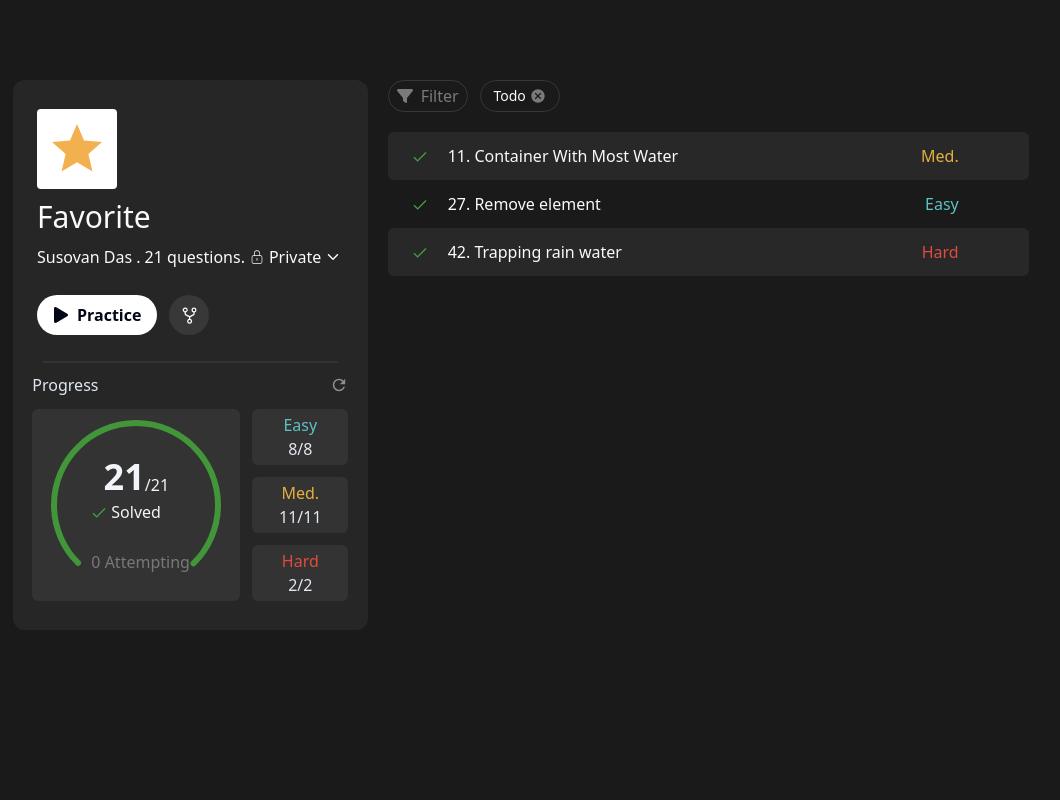
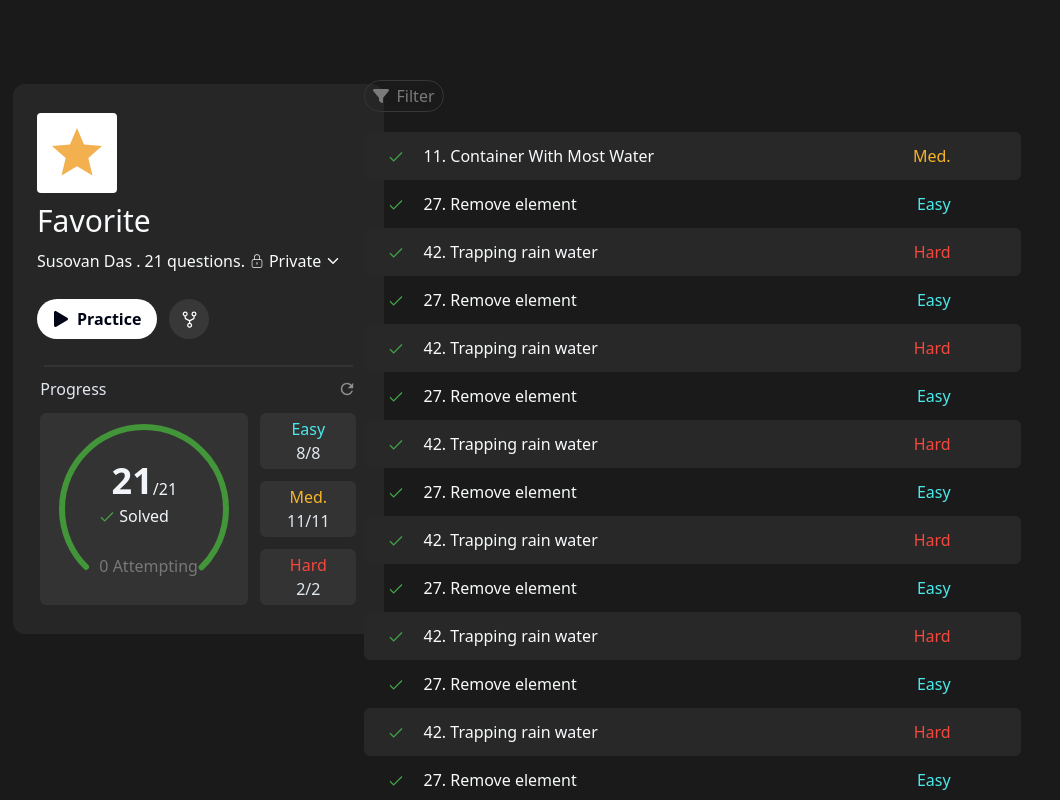
Before and after one commit to SusovanDas19/LeetCode_Fav_Page_Clone, a React (Vite) app: page / in a window 1280 px wide. Shown: the top 800 px of the page, without its empty margins (67-1127 px from the left). Built offline with nearby package versions, Linux system fonts and the light colour scheme.

Commit message:
Add more styling

```diff
--- a/src/App.jsx
+++ b/src/App.jsx
@@ -7,13 +7,13 @@ function App() {
   return (
     <RecoilRoot>
       <div className=" flex flex-row h-screen max-w-full bg-[#1a1a1a] mx-6 gap-5">
-      <div className=" flex h-full w-1/3 mt-20">
-        <InfoSection />
+        <div className=" flex h-full w-1/3 mt-20 fixed top-1 left-6 ">
+          <InfoSection />
+        </div>
+        <div className="flex h-full w-2/3 mt-20 ml-[33%]">
+          <QuestionsPart />
+        </div>
       </div>
-      <div className="flex h-full w-2/3 mt-20">
-        <QuestionsPart/>
-      </div>
-    </div>
     </RecoilRoot>
   );
 }
--- a/src/Component/FilterOpt.jsx
+++ b/src/Component/FilterOpt.jsx
@@ -1,10 +1,38 @@
 import { motion } from "framer-motion";
 import { IoMdRefresh } from "react-icons/io";
+import { useRecoilState, useSetRecoilState } from "recoil";
+import { filterOpt, filterTags } from "../atoms/filterTag";
+import { useEffect, useRef } from "react";
 
 function FilterOpt() {
+  const setShowFilterOpt = useSetRecoilState(filterOpt);
+  const filterOptRef = useRef(null);
+  const setFilterTag = useSetRecoilState(filterTags)
+
+  useEffect(() => {
+    const handelClickOutside = (event) => {
+      if (
+        filterOptRef.current &&
+        !filterOptRef.current.contains(event.target)
+      ) {
+        setShowFilterOpt(false);
+      }
+    };
+
+    document.addEventListener("mousedown", handelClickOutside);
+
+    return ()=>{
+      document.removeEventListener("mousedown", handelClickOutside);
+    }
+  }, [setShowFilterOpt]);
+
+  function handelReset(){
+    setFilterTag([]);
+  }
   return (
     <motion.div
-      className="bg-[#333333] h-72 w-72 rounded-md border border-[#484848] "
+      className="bg-[#333333] h-72 w-72 rounded-md border border-[#484848]"
+      ref={filterOptRef}
       initial={{ opacity: 0, scale: 0.5 }}
       animate={{ opacity: 1, scale: 1 }}
       transition={{
@@ -17,25 +45,25 @@ function FilterOpt() {
         <div className="flex flex-col gap-4 mx-2 mt-4 text-slate-50 text-sm font-medium">
           <p>Status</p>
           <div className="flex flex-row gap-3">
-            <Checkbox label="Todo" />
-            <Checkbox label="Solved" />
-            <Checkbox label="Attempted" />
+            <Checkbox label="Todo" key="Todo" />
+            <Checkbox label="Solved" key="Solved" />
+            <Checkbox label="Attempted" key="Attempted" />
           </div>
         </div>
         <div className="flex flex-col gap-4 mx-2 mt-4 text-sm font-medium">
           <p className="text-slate-50">Difficulty</p>
           <div className="flex flex-row gap-3">
-            <Checkbox label="Easy" lableColor="text-[#5dc2c4]" />
-            <Checkbox label="Medium" lableColor="text-[#e6b03f]" />
-            <Checkbox label="Hard" lableColor="text-[#e24a41]" />
+            <Checkbox key="Easy" label="Easy" lableColor="text-[#4CE9EC]" />
+            <Checkbox key="Medium" label="Medium" lableColor="text-[#F7B529]" />
+            <Checkbox key="Hard" label="Hard" lableColor="text-[#F3493F]" />
           </div>
         </div>
         <div className="flex flex-col gap-4 mx-2 mt-4 w-full text-slate-50 text-sm font-medium">
           <div className="flex flex-row gap-3">
-            <Checkbox label="Show tags" />
+            <Checkbox key="Show tags" label="Show tags" />
           </div>
           <div>
-            <button className="bg-[#3b3b3b] gap-2 flex flex-row items-center text-base justify-center p-2 w-11/12 rounded-md">
+            <button onClick={handelReset} className="bg-[#3b3b3b] gap-2 flex flex-row items-center text-base justify-center p-2 w-11/12 rounded-md">
               <IoMdRefresh className="text-lg" /> Reset
             </button>
           </div>
@@ -46,10 +74,20 @@ function FilterOpt() {
 }
 
 function Checkbox({ label, lableColor }) {
+
+  const [filterTag,setFilterTag] = useRecoilState(filterTags)
+
+  function handelChecked(event) {
+    if (event.target.checked && label !== "Show tags") {
+      setFilterTag((prev) => [...prev, label]);
+    } else {
+      setFilterTag((prev) => prev.filter((tag) => tag !== label));
+    }
+  }
   return (
     <div className="checkbox-wrapper flex items-center gap-0.5">
-      <input id="c1-13" type="checkbox" />
-      <label for="c1-13" className={`${lableColor} font-medium text-sm`}>
+      <input id="c1-13" type="checkbox" onClick={handelChecked} checked={filterTag.includes(label)}/>
+      <label htmlFor="c1-13" className={`${lableColor} font-medium text-sm`}>
         {label}
       </label>
     </div>
--- a/src/Component/InfoSection.jsx
+++ b/src/Component/InfoSection.jsx
@@ -5,6 +5,7 @@ import { FaPlay } from "react-icons/fa";
 import { VscRepoForked } from "react-icons/vsc";
 import { IoMdRefresh } from "react-icons/io";
 import { FcCheckmark } from "react-icons/fc";
+import { useState } from "react";
 
 function InfoSection() {
   return (
@@ -50,15 +51,15 @@ function InfoSection() {
           </div>
           <div className="flex basic-[30%] self-start flex-col gap-3">
             <div className="flex text-slate-200 bg-[#333333] w-24 h-14 items-center justify-center flex-col p-4 rounded-md">
-              <p className="text-[#5dc2c4]">Easy</p>
+              <p className="text-[#4CE9EC]">Easy</p>
               <p>8/8</p>
             </div>
             <div className="flex text-slate-200 bg-[#333333] w-24 h-14 items-center justify-center flex-col p-4 rounded-md">
-              <p className="text-[#e6b03f]	">Med.</p>
+              <p className="text-[#F7B529]	">Med.</p>
               <p>11/11</p>
             </div>
             <div className="flex text-slate-200 bg-[#333333] w-24 h-14 items-center justify-center flex-col p-4 rounded-md">
-              <p className="text-[#e24a41]	">Hard</p>
+              <p className="text-[#F3493F]	">Hard</p>
               <p>2/2</p>
             </div>
           </div>
@@ -69,17 +70,25 @@ function InfoSection() {
 }
 
 const CircularProgressBar = ({
-  percentage = 75,
   size = 170,
   strokeWidth = 6,
-  color = "#429539",
+  colors = ["#4CE9EC", "#F7B529", "#F3493F","#439539"], // Different colors for the segments
 }) => {
   const radius = (size - strokeWidth) / 2;
   const circumference = 2 * Math.PI * radius;
-  const offset = circumference - (percentage / 100) * circumference;
+
+  // Define the lengths for each segment
+  const segment1 = (circumference * 28.57) / 100; // First segment
+  const segment2 = (circumference * 39.28) / 100; // Second segment
+  const segment3 = (circumference * 7.14) / 100; // Third segment
+  const segment4 = (circumference * 74.99) / 100;
+  const [hover, setHover] = useState(false);
 
   return (
-    <div>
+    <div
+      onMouseEnter={() => setHover(true)}
+      onMouseLeave={() => setHover(false)}
+    >
       <svg width={size} height={size} className="-rotate-225">
         <circle
           cx={size / 2}
@@ -89,28 +98,86 @@ const CircularProgressBar = ({
           strokeWidth={strokeWidth}
           fill="none"
         />
+        {hover ? (
+          <>
+            {/* First Segment */}
             <circle
               cx={size / 2}
               cy={size / 2}
               r={radius}
-          stroke={color}
+              stroke={colors[0]}
               strokeWidth={strokeWidth}
               fill="none"
-          strokeDasharray={circumference}
-          strokeDashoffset={offset}
+              strokeDasharray={`${segment1} ${circumference - segment1}`}
+              strokeDashoffset={0}
               strokeLinecap="round"
             />
+            {/* Second Segment */}
+            <circle
+              cx={size / 2}
+              cy={size / 2}
+              r={radius}
+              stroke={colors[1]}
+              strokeWidth={strokeWidth}
+              fill="none"
+              strokeDasharray={`${segment2} ${circumference - segment2}`}
+              strokeDashoffset={-segment1}
+              strokeLinecap="round"
+            />
+            {/* Third Segment */}
+            <circle
+              cx={size / 2}
+              cy={size / 2}
+              r={radius}
+              stroke={colors[2]}
+              strokeWidth={strokeWidth}
+              fill="none"
+              strokeDasharray={`${segment3} ${circumference - segment3}`}
+              strokeDashoffset={-(segment1 + segment2)}
+              strokeLinecap="round"
+            />
+          </>
+        ) : (
+          <>
+            <circle
+              cx={size / 2}
+              cy={size / 2}
+              r={radius}
+              stroke={colors[3]}
+              strokeWidth={strokeWidth}
+              fill="none"
+              strokeDasharray={`${segment4} ${circumference - segment4}`}
+              strokeDashoffset={0}
+              strokeLinecap="round"
+            />
+          </>
+        )}
       </svg>
 
       <div className="flex items-center top-1/3 left-1/2 absolute -translate-x-1/2 -translate-y-1/2">
         <div className="flex justify-center items-end">
+          {hover ? (
+            <>
+              <h1 className="text-4xl font-bold">73</h1>
+              <p>.93%</p>
+            </>
+          ) : (
+            <>
               <h1 className="text-4xl font-bold">21</h1>
               <p>/21</p>
+            </>
+          )}
         </div>
       </div>
       <div className="flex flex-row items-center justify-center absolute top-20 left-10 gap-1">
+        {hover ? (
+          <p>Acceptance</p>
+        ) : (
+          <>
             <FcCheckmark />
             <p>Solved</p>
+          </>
+        )}
       </div>
       <div className="flex items-center absolute bottom-4 left-10 w-auto text-[#787878]">
         <p>0 Attempting</p>
--- a/src/Component/QuesDetails.jsx
+++ b/src/Component/QuesDetails.jsx
@@ -12,7 +12,7 @@ function QuesDetails({ qName, color, hoverColor, qDifficulty, qDiffColor }) {
         <p className="text-slate-50">{qName}</p>
       </div>
 
-      <div className="flex flex-row gap-4 mr-6 items-center ">
+      <div className="flex flex-row gap-4 mr-6 items-center text-base font-normal">
         <p className={`${qDiffColor}`}>{qDifficulty}</p>
         <TiStarOutline className="opacity-0 group-hover:opacity-100 fill-[#a8a8a8] hover:bg-[#545454] rounded-md p-1 text-3xl"/>
       </div>
--- a/src/Component/Questions.jsx
+++ b/src/Component/Questions.jsx
@@ -2,13 +2,14 @@ import { useState } from "react";
 import { FaFilter } from "react-icons/fa6";
 import { motion } from "framer-motion";
 import { useRecoilState, useRecoilValue, useSetRecoilState } from "recoil";
-import { filterOpt } from "../atoms/filterTag";
+import { filterOpt, filterTags } from "../atoms/filterTag";
 import { MdCancel } from "react-icons/md";
 import FilterOpt from "./FilterOpt";
 import QuesDetails from "./QuesDetails";
 
 function QuestionsPart() {
   const [showFilterOpt, setShowFilterOpt] = useRecoilState(filterOpt);
+  const filterTag = useRecoilValue(filterTags);
 
   return (
     <div className="w-full relative">
@@ -23,62 +24,192 @@ function QuestionsPart() {
             <FaFilter /> Filter
           </button>
         </div>
-        <div>
-          <FilterTag label="Todo" lableColor="text-red-800" />
+        <div className="flex flex-row items-center justify-center gap-2">
+          {filterTag.map((label, index) => (
+            <FilterTag key={index} label={label} />
+          ))}
         </div>
         <div className="absolute top-12">
           {showFilterOpt ? <FilterOpt /> : null}
         </div>
       </div>
 
+      {/* Questions  */}
       <div className="flex flex-col mt-5">
-          <QuesDetails qName="11. Container With Most Water" color="bg-[#282828]" hoverColor="hover:bg-[#464646]" qDifficulty="Med." qDiffColor="text-[#e6b03f]"/>
-          <QuesDetails qName="27. Remove element" color="bg-transparent" hoverColor="hover:bg-[#3a3a3a]" qDifficulty="Easy" qDiffColor="text-[#5dc2c4]"/>
-          <QuesDetails qName="42. Trapping rain water" color="bg-[#282828]" hoverColor="hover:bg-[#464646]" qDifficulty="Hard" qDiffColor="text-[#e24a41]"/>
+        <QuesDetails
+          qName="11. Container With Most Water"
+          color="bg-[#282828]"
+          hoverColor="hover:bg-[#464646]"
+          qDifficulty="Med."
+          qDiffColor="text-[#F7B529]"
+        />
+        <QuesDetails
+          qName="27. Remove element"
+          color="bg-transparent"
+          hoverColor="hover:bg-[#3a3a3a]"
+          qDifficulty="Easy"
+          qDiffColor="text-[#4CE9EC]"
+        />
+        <QuesDetails
+          qName="42. Trapping rain water"
+          color="bg-[#282828]"
+          hoverColor="hover:bg-[#464646]"
+          qDifficulty="Hard"
+          qDiffColor="text-[#F3493F]"
+        />
+        <QuesDetails
+          qName="27. Remove element"
+          color="bg-transparent"
+          hoverColor="hover:bg-[#3a3a3a]"
+          qDifficulty="Easy"
+          qDiffColor="text-[#4CE9EC]"
+        />
+        <QuesDetails
+          qName="42. Trapping rain water"
+          color="bg-[#282828]"
+          hoverColor="hover:bg-[#464646]"
+          qDifficulty="Hard"
+          qDiffColor="text-[#F3493F]"
+        />
+        <QuesDetails
+          qName="27. Remove element"
+          color="bg-transparent"
+          hoverColor="hover:bg-[#3a3a3a]"
+          qDifficulty="Easy"
+          qDiffColor="text-[#4CE9EC]"
+        />
+        <QuesDetails
+          qName="42. Trapping rain water"
+          color="bg-[#282828]"
+          hoverColor="hover:bg-[#464646]"
+          qDifficulty="Hard"
+          qDiffColor="text-[#F3493F]"
+        />
+        <QuesDetails
+          qName="27. Remove element"
+          color="bg-transparent"
+          hoverColor="hover:bg-[#3a3a3a]"
+          qDifficulty="Easy"
+          qDiffColor="text-[#4CE9EC]"
+        />
+        <QuesDetails
+          qName="42. Trapping rain water"
+          color="bg-[#282828]"
+          hoverColor="hover:bg-[#464646]"
+          qDifficulty="Hard"
+          qDiffColor="text-[#F3493F]"
+        />
+        <QuesDetails
+          qName="27. Remove element"
+          color="bg-transparent"
+          hoverColor="hover:bg-[#3a3a3a]"
+          qDifficulty="Easy"
+          qDiffColor="text-[#4CE9EC]"
+        />
+        <QuesDetails
+          qName="42. Trapping rain water"
+          color="bg-[#282828]"
+          hoverColor="hover:bg-[#464646]"
+          qDifficulty="Hard"
+          qDiffColor="text-[#F3493F]"
+        />
+        <QuesDetails
+          qName="27. Remove element"
+          color="bg-transparent"
+          hoverColor="hover:bg-[#3a3a3a]"
+          qDifficulty="Easy"
+          qDiffColor="text-[#4CE9EC]"
+        />
+        <QuesDetails
+          qName="42. Trapping rain water"
+          color="bg-[#282828]"
+          hoverColor="hover:bg-[#464646]"
+          qDifficulty="Hard"
+          qDiffColor="text-[#F3493F]"
+        />
+        <QuesDetails
+          qName="27. Remove element"
+          color="bg-transparent"
+          hoverColor="hover:bg-[#3a3a3a]"
+          qDifficulty="Easy"
+          qDiffColor="text-[#4CE9EC]"
+        />
+        <QuesDetails
+          qName="42. Trapping rain water"
+          color="bg-[#282828]"
+          hoverColor="hover:bg-[#464646]"
+          qDifficulty="Hard"
+          qDiffColor="text-[#F3493F]"
+        />
+        <QuesDetails
+          qName="27. Remove element"
+          color="bg-transparent"
+          hoverColor="hover:bg-[#3a3a3a]"
+          qDifficulty="Easy"
+          qDiffColor="text-[#4CE9EC]"
+        />
+        <QuesDetails
+          qName="42. Trapping rain water"
+          color="bg-[#282828]"
+          hoverColor="hover:bg-[#464646]"
+          qDifficulty="Hard"
+          qDiffColor="text-[#F3493F]"
+        />
+        <QuesDetails
+          qName="27. Remove element"
+          color="bg-transparent"
+          hoverColor="hover:bg-[#3a3a3a]"
+          qDifficulty="Easy"
+          qDiffColor="text-[#4CE9EC]"
+        />
+        <QuesDetails
+          qName="42. Trapping rain water"
+          color="bg-[#282828]"
+          hoverColor="hover:bg-[#464646]"
+          qDifficulty="Hard"
+          qDiffColor="text-[#F3493F]"
+        />
+        <QuesDetails
+          qName="27. Remove element"
+          color="bg-transparent"
+          hoverColor="hover:bg-[#3a3a3a]"
+          qDifficulty="Easy"
+          qDiffColor="text-[#4CE9EC]"
+        />
+        <QuesDetails
+          qName="42. Trapping rain water"
+          color="bg-[#282828]"
+          hoverColor="hover:bg-[#464646]"
+          qDifficulty="Hard"
+          qDiffColor="text-[#F3493F]"
+        />
       </div>
     </div>
   );
 }
 
+function FilterTag({ label }) {
+  const setFilterTag = useSetRecoilState(filterTags);
 
+  const handelTagRemove = () => {
+    setFilterTag((prev) => prev.filter((tag) => tag !== label));
+  };
 
-
-
-function FilterTag({ label}) {
   return (
-    <div className="w-20 h-8 rounded-full  border-x border-y bg-transparent  border-[#383737]">
+    <div className="w-fit px-3 h-8 rounded-full  border-x border-y bg-transparent  border-[#383737]">
       <button
         className={`w-full h-full flex flex-row gap-1 font-medium items-center justify-center text-slate-50 text-sm `}
       >
         {label}
         <div>
-          <MdCancel className="text-base font-medium fill-[#7b7a7a] hover:fill-white" />
+          <MdCancel
+            className="text-base font-medium fill-[#7b7a7a] hover:fill-white"
+            onClick={handelTagRemove}
+          />
         </div>
       </button>
     </div>
   );
 }
 
-
-
-
-
-
-
-
-
-
-
-
-
-
-
-
-
-
-
-
-
-
-
 export default QuestionsPart;
--- a/src/atoms/filterTag.js
+++ b/src/atoms/filterTag.js
@@ -4,3 +4,8 @@ export const filterOpt = atom({
     key: "filterOpt",
     default: false,
 })
+
+export const filterTags = atom({
+    key: "filterTags",
+    default: []
+})
```
Lines whose indentation alone changed are shown as unchanged.
